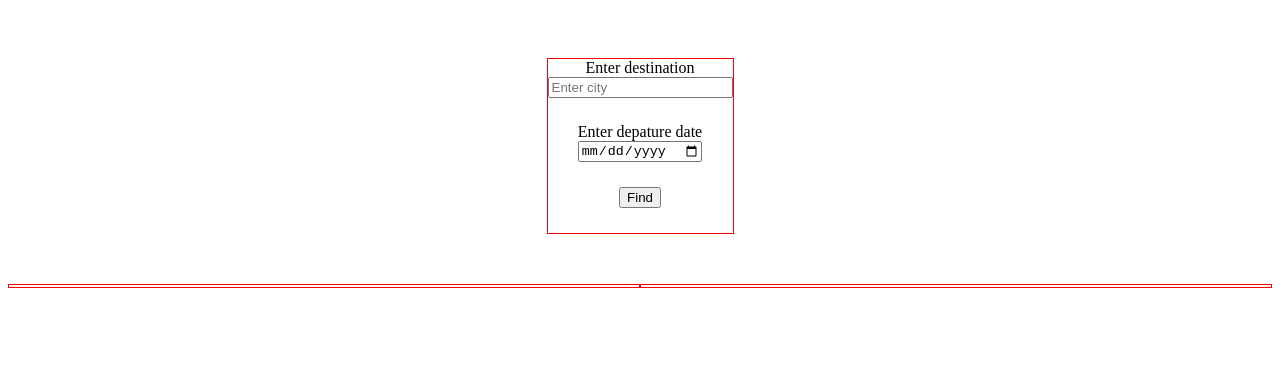
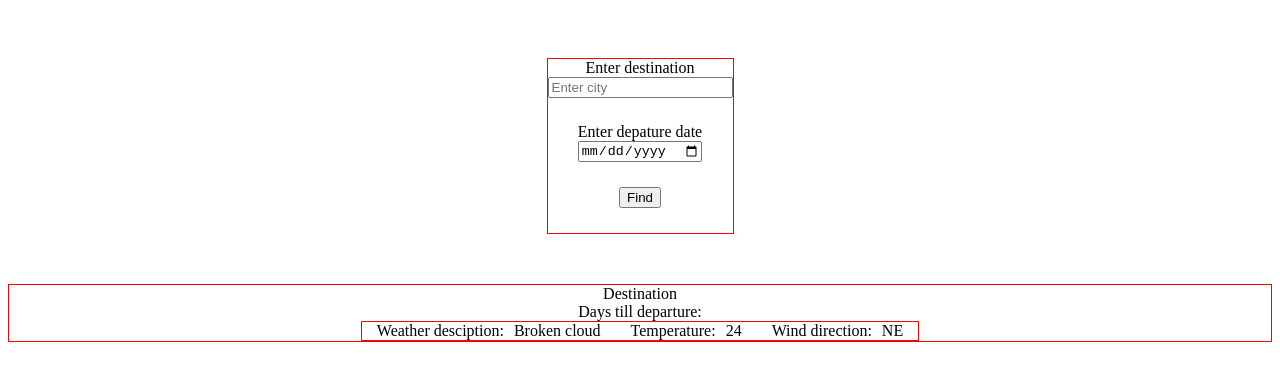
Before and after one commit to spazy-t/Udacity-FEND-Capstone, a website built with webpack: page src/client/views/index.html in a window 1280 px wide. Built offline with nearby package versions, Linux system fonts and the light colour scheme.

Commit message:
style: styles weather info on page
Initial displaying of weather info and start of scss for it.

```diff
--- a/src/client/index.js
+++ b/src/client/index.js
@@ -8,6 +8,8 @@ import { textTruthy } from './js/app'
 
 //import css
 import './styles/base.scss'
+import './styles/global.scss'
+import './styles/weather-display.scss'
 
 //export functions to use in app
 export {
--- a/src/client/js/apiHandler.js
+++ b/src/client/js/apiHandler.js
@@ -13,9 +13,9 @@ function handleApi(date, place) {
             parseWeather(weather)
         })
     })
-    .catch(err => {
+    /*.catch(err => {
         alert('destination not found, please check and try again')
-    })
+    })*/
 }
 
 //TODO: parse weather data, dependent on current or forecast
--- a/src/client/js/app.js
+++ b/src/client/js/app.js
@@ -3,7 +3,7 @@ let textDateInput = false
 
 //takes in parsed data from apiHandler
 function displayTrip(parsedData) {
-    const dest = document.querySelector('.destination')
+    const dest = document.querySelector('.dest')
     const countDown = document.querySelector('.countdown')
     //determines countdown days
     const countDownNum = daysToGo(parsedData.departure)
--- a/src/client/styles/base.scss
+++ b/src/client/styles/base.scss
@@ -26,7 +26,3 @@ section {
         align-items: center;
     }
 }
-
-.box {
-    border: 1px solid red;
-}
--- /dev/null
+++ b/src/client/styles/global.scss
@@ -0,0 +1,3 @@
+.box {
+    border: 1px solid red;
+}
--- /dev/null
+++ b/src/client/styles/weather-display.scss
@@ -0,0 +1,16 @@
+section {
+    &.dest-weather {
+        display: flex;
+        flex-direction: row;
+    }
+
+    .info-container {
+        display: flex;
+        flex-direction: row;
+        margin: 0 15px;
+
+        div:last-child {
+            margin-left: 10px;
+        }
+    }
+}
--- a/src/client/views/index.html
+++ b/src/client/views/index.html
@@ -16,12 +16,23 @@
             </form>
         </div>
         <section class="trip-info box">
-            <div class="destination"></div>
+            <label for="dest">Destination</label>
+            <div class="dest"></div>
+            <label for="countdown">Days till departure:</label>
             <div class="countdown"></div>
             <section class="dest-weather box">
-                <div id="desc"></div>
-                <div id="temp"></div>
-                <div id="wind-dir"></div>
+                <div class="info-container">
+                    <label for="desc">Weather desciption:</label>
+                    <div id="desc">Broken cloud</div>
+                </div>
+                <div class="info-container">
+                    <label for="temp">Temperature:</label>
+                    <div id="temp">24</div>
+                </div>
+                <div class="info-container">
+                    <label for="wind-dirc">Wind direction:</label>
+                    <div id="wind-dir">NE</div>
+                </div>
             </section>
         </section>
     </body>
```
